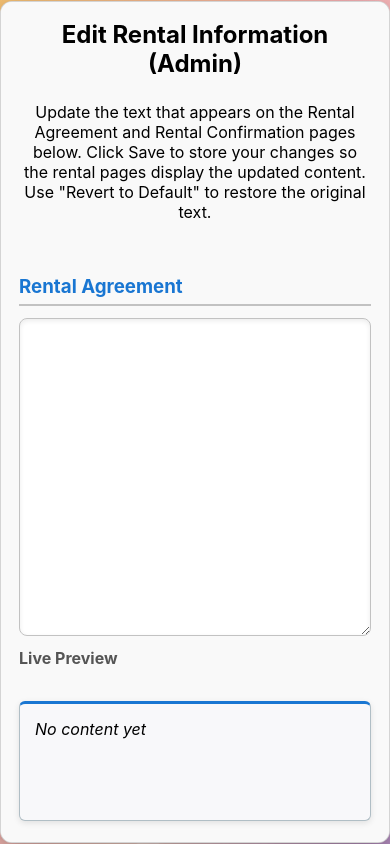
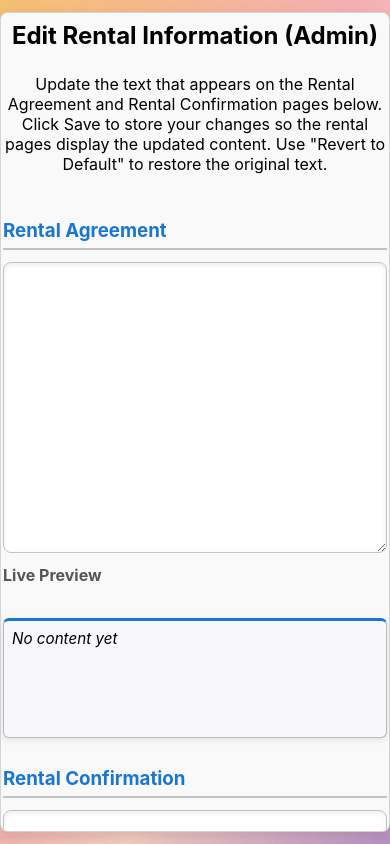
Before and after one commit to Noble636/Capstone2Mobile, a React (Create React App) app: page /admin-edit-rental in a window 390 px wide. Built offline with nearby package versions, Linux system fonts and the light colour scheme.

Commit message:
Initial mobile version

```diff
--- a/src/components/Admin/AdminEditRentalInfo.js
+++ b/src/components/Admin/AdminEditRentalInfo.js
@@ -49,14 +49,6 @@ const AdminEditRentalInfo = () => {
         <div className="admin-edit-rental-page">
             {/* Background elements */}
             <img src={process.env.PUBLIC_URL + '/Background/GB.png'} alt="Background" className="admin-edit-rental-bg-image" />
-            <div className="bubble b1" />
-            <div className="bubble b2" />
-            <div className="bubble b3" />
-            <div className="bubble b4" />
-            <div className="bubble b5" />
-            <div className="bubble b6" />
-            <div className="bubble b7" />
-            <div className="bubble b8" />
 
             <div className="admin-edit-rental-wrapper">
                 <div className="admin-edit-rental-panel">
--- a/src/components/Admin/AdminVisitorLogs.js
+++ b/src/components/Admin/AdminVisitorLogs.js
@@ -55,14 +55,6 @@ const AdminVisitorLogs = () => {
             return (
                 <div className="admin-visitor-logs-container" style={{ position: 'relative', overflow: 'hidden', minHeight: '100vh', width: '100vw', background: 'linear-gradient(120deg, #ffb347 0%, #ff9a9e 40%, #fad0c4 70%, #b084cc 100%)', animation: 'admin-dashboard-bg-move 12s ease-in-out infinite alternate' }}>
                     <img src="/Background/GB.png" alt="Background" className="home-bg-image" />
-                    <div className="bubble b1" />
-                    <div className="bubble b2" />
-                    <div className="bubble b3" />
-                    <div className="bubble b4" />
-                    <div className="bubble b5" />
-                    <div className="bubble b6" />
-                    <div className="bubble b7" />
-                    <div className="bubble b8" />
                     <div className="admin-visitor-logs-box">
                         <h1>Admin Visitor Logs</h1>
                         <button className="back_to_dashboard_visitor_logs_button" onClick={handleBack}>
--- a/src/components/Admin/ManageAccounts.js
+++ b/src/components/Admin/ManageAccounts.js
@@ -115,14 +115,6 @@ const ManageAccounts = () => {
             return (
                 <div className="manage-accounts-container" style={{ position: 'relative', overflow: 'hidden', minHeight: '100vh', width: '100vw', background: 'linear-gradient(120deg, #ffb347 0%, #ff9a9e 40%, #fad0c4 70%, #b084cc 100%)', animation: 'admin-dashboard-bg-move 12s ease-in-out infinite alternate' }}>
                     <img src="/Background/GB.png" alt="Background" className="home-bg-image" />
-                    <div className="bubble b1" />
-                    <div className="bubble b2" />
-                    <div className="bubble b3" />
-                    <div className="bubble b4" />
-                    <div className="bubble b5" />
-                    <div className="bubble b6" />
-                    <div className="bubble b7" />
-                    <div className="bubble b8" />
                     <div className="manage-accounts-box">
                         <h1>Manage Tenant Accounts</h1>
                         <button className="back_to_dashboard_manage_accounts_button" onClick={handleBack}>
--- a/src/css/Admin/AdminComplaints.css
+++ b/src/css/Admin/AdminComplaints.css
@@ -112,6 +112,7 @@
     text-align: center;
     display: flex;
     align-items: center;
+    justify-content: center; /* Add this line to center content horizontally */
     gap: 8px;
     transition: box-shadow 0.3s, transform 0.2s;
 }
--- a/src/css/Admin/AdminEditRentalInfo.css
+++ b/src/css/Admin/AdminEditRentalInfo.css
@@ -237,3 +237,82 @@
     .admin-column .admin-preview-box { min-height: 120px; }
     .admin-edit-actions { display: flex; gap: 8px; flex-wrap: wrap; }
 }
+
+/* --- MOBILE FRIENDLY STYLES --- */
+@media (max-width: 700px) {
+  .admin-edit-rental-page {
+    position: fixed;
+    inset: 0;
+    width: 100vw;
+    height: 100vh;
+    min-height: 100vh;
+    min-width: 100vw;
+    padding: 0;
+    display: flex;
+    align-items: center;
+    justify-content: center;
+    overflow: auto;
+  }
+  .admin-edit-rental-bg-image {
+    width: 100vw;
+    height: 100vh;
+    min-width: 100vw;
+    min-height: 100vh;
+    max-width: 100vw;
+    max-height: 100vh;
+  }
+  .admin-edit-rental-wrapper {
+    width: 100vw;
+    height: 100vh;
+    min-width: 100vw;
+    min-height: 100vh;
+    display: flex;
+    align-items: center;
+    justify-content: center;
+    padding: 0;
+  }
+  .admin-edit-rental-panel {
+    width: 99vw;
+    max-width: 99vw;
+    min-width: 0;
+    max-height: 95vh;
+    padding: 8px 2px;
+    border-radius: 8px;
+    box-shadow: 0 4px 12px rgba(0,0,0,0.12);
+    overflow: auto;
+  }
+  .admin-edit-columns {
+    flex-direction: column;
+    gap: 10px;
+    margin-top: 10px;
+  }
+  .admin-column {
+    min-width: 0;
+  }
+  .admin-edit-textarea {
+    min-height: 80px;
+    font-size: 0.95rem;
+    padding: 8px;
+  }
+  .admin-preview-box {
+    min-height: 60px;
+    font-size: 0.95rem;
+    padding: 8px;
+  }
+  .admin-edit-actions {
+    flex-direction: column;
+    gap: 8px;
+    margin-top: 10px;
+  }
+  .admin-edit-btn {
+    width: 100%;
+    font-size: 1rem;
+    padding: 10px 0;
+    border-radius: 8px;
+  }
+  .modal-content.admin-modal {
+    width: 98vw;
+    max-width: 99vw;
+    padding: 12px 4px;
+  }
+}
--- a/src/css/Admin/AdminVisitorLogs.css
+++ b/src/css/Admin/AdminVisitorLogs.css
@@ -4,31 +4,66 @@
   display: flex;
   flex-direction: column;
   align-items: center;
-
+  justify-content: center; /* Add this for vertical centering */
   position: relative;
   background: linear-gradient(120deg, #ffb347 0%, #ff9a9e 40%, #fad0c4 70%, #b084cc 100%);
-  animation: admin-dashboard-bg-move 12s ease-in-out infinite alternate;
+  /* animation: admin-dashboard-bg-move 12s ease-in-out infinite alternate; */ /* Remove or comment out */
   overflow: hidden;
   font-family: Arial, sans-serif;
   text-align: center;
+  box-sizing: border-box;
+  padding: 0;
 }
 
 .home-bg-image {
   position: absolute;
   top: 0;
   left: 0;
-  width: 100vw;
-  height: 100vh;
+  width: 100vw;   /* or 100% if you prefer */
+  height: 100vh;  /* or 100% if you prefer */
   object-fit: cover;
   opacity: 0.25;
   z-index: 0;
   pointer-events: none;
+  margin: 0;
+  padding: 0;
+  box-sizing: border-box;
 }
 
-@keyframes admin-dashboard-bg-move {
-  0% {background-position:0% 50%;}
-  50% {background-position:100% 50%;}
-  100% {background-position:0% 50%;}
+.admin-visitor-logs-box {
+  background-color: white;
+  padding: 30px;
+  border-radius: 8px;
+  box-shadow: 0 4px 10px rgba(0, 0, 0, 0.1);
+  width: 95vw;
+  max-width: 400px;
+  box-sizing: border-box;
+  display: flex;
+  flex-direction: column;
+  align-items: center;
+  z-index: 2;
+  position: relative;
+  border: 2.5px solid #000;
+  margin: 0;
+}
+
+/* Center the Back to Dashboard button content */
+.admin-visitor-logs-box .back_to_dashboard_visitor_logs_button {
+  background-color: #7a4f13;
+  color: #fff;
+  border: none;
+  border-radius: 5px;
+  padding: 10px 20px;
+  font-size: 1.2rem;
+  cursor: pointer;
+  margin-bottom: 20px;
+  display: flex;
+  align-items: center;
+  justify-content: center; /* Add this line */
+  gap: 8px;
+  transition: box-shadow 0.3s, transform 0.2s;
+  width: 100%; /* For mobile, ensures full width */
+  text-align: center;
 }
 
 .admin-visitor-logs-container .bubble {
@@ -88,8 +123,11 @@
   margin-bottom: 20px;
   display: flex;
   align-items: center;
+  justify-content: center; /* Add this line */
   gap: 8px;
   transition: box-shadow 0.3s, transform 0.2s;
+  width: 100%; /* For mobile, ensures full width */
+  text-align: center;
 }
 
 .admin-visitor-logs-box .back_to_dashboard_visitor_logs_button:hover {
--- a/src/css/Admin/ManageAccounts.css
+++ b/src/css/Admin/ManageAccounts.css
@@ -4,12 +4,15 @@
     display: flex;
     flex-direction: column;
     align-items: center;
+    justify-content: center; /* Add this for vertical centering */
     position: relative;
     background: linear-gradient(120deg, #ffb347 0%, #ff9a9e 40%, #fad0c4 70%, #b084cc 100%);
-    animation: admin-dashboard-bg-move 12s ease-in-out infinite alternate;
+    /* animation: admin-dashboard-bg-move 12s ease-in-out infinite alternate; */ /* Remove or comment out */
     overflow: hidden;
     font-family: Arial, sans-serif;
     text-align: center;
+    box-sizing: border-box;
+    padding: 0;
 }
 
 .home-bg-image {
@@ -22,36 +25,9 @@
     opacity: 0.25;
     z-index: 0;
     pointer-events: none;
-}
-
-@keyframes admin-dashboard-bg-move {
-    0% {background-position:0% 50%;}
-    50% {background-position:100% 50%;}
-    100% {background-position:0% 50%;}
-}
-
-.manage-accounts-container .bubble {
-    position: absolute;
-    bottom: -60px;
-    border-radius: 50%;
-    background: rgba(255,255,255,0.35);
-    box-shadow: 0 0 12px 2px rgba(255,255,255,0.18);
-    animation: bubble-rise 8s linear infinite;
-    z-index: 1;
-}
-.manage-accounts-container .bubble.b1 { width: 32px; height: 32px; left: 10vw; animation-delay: 0s; }
-.manage-accounts-container .bubble.b2 { width: 18px; height: 18px; left: 25vw; animation-delay: 2s; }
-.manage-accounts-container .bubble.b3 { width: 24px; height: 24px; left: 40vw; animation-delay: 1s; }
-.manage-accounts-container .bubble.b4 { width: 14px; height: 14px; left: 60vw; animation-delay: 3s; }
-.manage-accounts-container .bubble.b5 { width: 28px; height: 28px; left: 80vw; animation-delay: 0.5s; }
-.manage-accounts-container .bubble.b6 { width: 20px; height: 20px; left: 70vw; animation-delay: 4s; }
-.manage-accounts-container .bubble.b7 { width: 12px; height: 12px; left: 55vw; animation-delay: 2.5s; }
-.manage-accounts-container .bubble.b8 { width: 22px; height: 22px; left: 35vw; animation-delay: 5s; }
-
-@keyframes bubble-rise {
-    0% { transform: translateY(0) scale(1); opacity: 0.7; }
-    80% { opacity: 0.7; }
-    100% { transform: translateY(-95vh) scale(1.15); opacity: 0; }
+    margin: 0;
+    padding: 0;
+    box-sizing: border-box;
 }
 
 .manage-accounts-box {
@@ -59,8 +35,8 @@
     padding: 30px;
     border-radius: 8px;
     box-shadow: 0 4px 10px rgba(0, 0, 0, 0.1);
-    width: 100%;
-    max-width: 800px;
+    width: 95vw;
+    max-width: 400px;
     box-sizing: border-box;
     display: flex;
     flex-direction: column;
@@ -68,14 +44,10 @@
     z-index: 2;
     position: relative;
     border: 2.5px solid #000;
+    margin: 0;
 }
 
-.manage-accounts-box h1 {
-    font-size: 2.5rem;
-    color: #333;
-    text-align: center;
-}
-
+/* Center the Back to Dashboard button content */
 .manage-accounts-box .back_to_dashboard_manage_accounts_button {
     background-color: #7a4f13;
     color: #fff;
@@ -87,8 +59,17 @@
     margin-bottom: 20px;
     display: flex;
     align-items: center;
+    justify-content: center; /* Add this line */
     gap: 8px;
     transition: box-shadow 0.3s, transform 0.2s;
+    width: 100%; /* For mobile, ensures full width */
+    text-align: center;
+}
+
+.manage-accounts-box h1 {
+    font-size: 2.5rem;
+    color: #333;
+    text-align: center;
 }
 
 .manage-accounts-box .back_to_dashboard_manage_accounts_button:hover {
```
